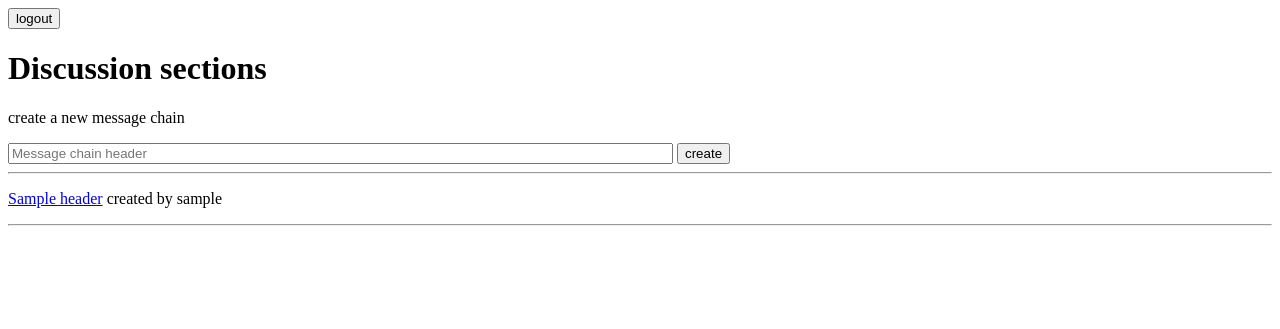
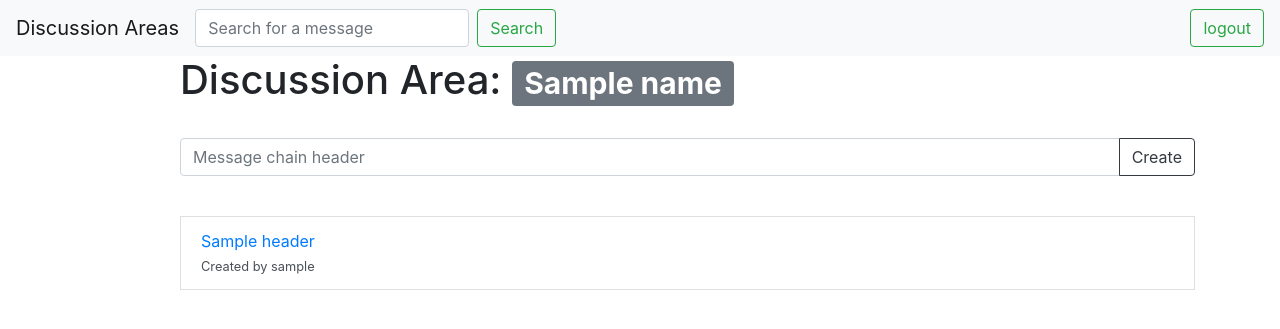
Before and after one commit to aitoAarni/Tsoha, a Flask app: template templates/area.html in a window 1280 px wide. Shown: the top 329 px of the page. Run offline with Flask 2, Linux system fonts and the light colour scheme; the template is opened without the code that fills it: most values are stand-ins (such as "Sample title", 1, 10 or a date in 2020); some libraries are stand-ins or nearby versions.

Commit message:
a few little changes

```diff
--- a/app.py
+++ b/app.py
@@ -1,3 +1,4 @@
+from itertools import chain
 from flask import Flask
 from flask import render_template, request, redirect, url_for
 from flask_sqlalchemy import SQLAlchemy
@@ -17,11 +18,14 @@ app.config['SQLALCHEMY_DATABASE_URI'] = uri
 db = SQLAlchemy(app)
 
 
-@app.route("/")
+@app.route("/", methods=['POST', 'GET'])
 def index():
-    print(tools.logged_in())
+    if request.method == 'POST':
+        success = tools.create_area(request.values['area'])
+        if not success:
+            return redirect(url_for('error', name='This area already exists'))
     areas = database.get_areas()
-    return render_template('index.html', areas=areas, logged=tools.logged_in())
+    return render_template('index.html', areas=areas, moderator=tools.is_mod(), logged=tools.logged_in())
 
 
 
@@ -32,17 +36,22 @@ def areas(id):
         if not success:
             return redirect(url_for('error', name='This chain already exists or too long name'))
     message_chains = tools.get_chains(id)
-    return render_template(f'area.html', message_chains=message_chains, id=id, logged=tools.logged_in())
+    return render_template(f'area.html', message_chains=message_chains, id=id, \
+                             name=database.get_area_name(id), logged=tools.logged_in())
 
 
 @app.route('/message_chain/<int:id>', methods=['POST', 'GET'])
 def message_chain(id):
     if request.method == 'POST':
+
         success = tools.new_message(request.form["message"], id)
         if not success:
             return redirect(url_for('error', name='message too long'))
     messages = tools.get_messages(id)
-    return render_template('message_chain.html', messages=messages, id=id, logged=tools.logged_in())
+    previous = database.get_previous_area_id(id)
+    print(previous)
+    return render_template('message_chain.html', messages=messages, previous_page=previous, \
+            id=id, header=database.get_chain_header(id), logged=tools.logged_in())
 
 
 @app.route('/error/<name>')
@@ -75,6 +84,45 @@ def signup():
 
 @app.route('/logout', methods=['POST', 'GET'])
 def logout():
-    print('yeehaw')
     tools.log_out()
     return redirect(url_for('index'))
+
+@app.route('/message_chain/<chain_id>/delete/<int:msg_id>')
+def delete_message(chain_id, msg_id):
+    tools.delete_message(msg_id)
+    return redirect(url_for('message_chain', id=chain_id))
+
+@app.route('/area/<area_id>/delete/<chain_id>')
+def delete_chain(area_id, chain_id):
+    tools.delete_msg_chain(chain_id)
+    return redirect(url_for('areas', id=area_id))
+
+@app.route("/delete/area/<id>")
+def delete_area(id):
+    if tools.delete_area(id):
+        return redirect(url_for("index"))
+    return redirect(url_for("error", name="Permission denied"))
+
+@app.route('/message_chain/<chain_id>/edit/<msg_id>', methods=['GET', 'POST'])
+def edit_message(chain_id, msg_id):
+    message_data = database.get_a_message(msg_id)
+    if request.method == 'POST':
+        if not tools.edit_message(request.values['content'], msg_id, message_data['user_id']):
+            return redirect(url_for('error', name='Wrong user'))
+        return redirect(url_for('message_chain', id=chain_id))
+    return render_template('edit_msg.html', msg=message_data, logged=tools.logged_in())
+
+@app.route('/area/<area_id>/edit/<chain_id>', methods=['GET', 'POST'])
+def edit_chain(area_id, chain_id):
+    chain_data = database.get_chain(chain_id)
+    if request.method == 'POST':
+        if not tools.edit_chain(request.values['header'], chain_id, chain_data['user_id']):
+            return redirect(url_for('error', name='Wrong user'))
+        return redirect(url_for('areas', id=area_id))
+    return render_template('edit_chain.html', msg=chain_data, logged=tools.logged_in())
+
+@app.route('/search', methods=['POST', 'GET'])
+def search():
+    if request.method == 'POST':
+        messages = tools.search_for_messages(request.values['message'])
+    return render_template('search.html', search_word=request.values['message'], messages=messages, logged=tools.logged_in())
--- a/templates/area.html
+++ b/templates/area.html
@@ -2,21 +2,32 @@
 {% block user_id %}{{user_id}}{% endblock %}
 
 {% block content %}
-<h1>Discussion sections</h1>
+<h1>Discussion Area: <span class="badge badge-secondary">{{name}}</span></h1>
+</br>
+<form action="#" method="POST">
+    <div class="input-group mb-3">
+        <input class="form-control" type="text" placeholder="Message chain header" name="header"
+             maxlength="100" required minlength="1" required>
+        <div class="input-group-append">
+            <input class="btn btn-outline-dark" type="submit" value="Create">
+        </div>
+      </div>
+</form>
 
-<p> create a new message chain </p>
-<form action="#" method="POST">
-    <input type="text" placeholder="Message chain header" name="header" size="80" maxlength="100" required>
-    <input type="submit" value="create">
-</form>
-<br\>
 
-<hr>
+</br>
+
 {% for message_chain in message_chains %}
-<p><a href="/message_chain/{{message_chain.id}}">{{message_chain.header}}</a> created by {{message_chain.username}}</p>
-{% if message_chain.owned %}
-<p>delete</p>
-{% endif %}
-<hr>
-{% endfor %}
+<div class="list-group-item list-group-item-action">
+    <a href="/message_chain/{{message_chain.id}}">{{message_chain.header}}</a>
+    </br>
+    <small>Created by {{message_chain.username}}</small>
+    {% if message_chain.owned %}
+    <p>
+    <a class="badge badge-danger" href="{{ url_for('delete_chain', area_id=id, chain_id=message_chain.id) }}">delete</a>
+    <a class="badge badge-primary" href="{{ url_for('edit_chain', area_id=id, chain_id=message_chain.id) }}">edit</a>
+    </p>
+        {% endif %}
+</div>
+    {% endfor %}
 {% endblock %}
--- a/templates/base.html
+++ b/templates/base.html
@@ -1,15 +1,48 @@
 <!DOCTYPE html>
+<head>
+    <title>Tsoha App</title>
+</head>
 <html>
+    <link rel="stylesheet" href="https://stackpath.bootstrapcdn.com/bootstrap/4.5.0/css/bootstrap.min.css">
+    <nav class="navbar navbar-expand-lg navbar-light bg-light">
+        <a class="navbar-brand" href="{{ url_for('index') }}">Discussion Areas</a>
+        <button class="navbar-toggler" type="button" data-toggle="collapse" data-target="#navbarSupportedContent" aria-controls="navbarSupportedContent" aria-expanded="false" aria-label="Toggle navigation">
+          <span class="navbar-toggler-icon"></span>
+        </button>
+
+        <div class="collapse navbar-collapse" id="navbarSupportedContent">
+          <ul class="navbar-nav mr-auto">
+            <li class="nav-item dropdown">
+              <form class="form-inline my-2 my-lg-0" action="/search" method="POST">
+                <input name="message" class="form-control mr-sm-2" type="text"
+                placeholder="Search for a message" aria-label="Search">
+                <button class="btn btn-outline-success my-2 my-sm-0" type="submit">Search</button>
+              </form>
+            </li>
+          </ul>
+
+
           {% if not logged %}
           <form action="/login" method="POST">
-        <input type="submit" value="login">
+              <input class="btn btn-outline-success my-2 my-sm-0" type="submit" value="login">
           </form>
           {% else %}
           <form action="/logout" method="POST">
-        <input type="submit" value="logout">
+              <input class="btn btn-outline-success my-2 my-sm-0" type="submit" value="logout">
           </form>
-    <p>{% block logged %} {% endblock %}</p>
           {% endif %}
+        </div>
+      </nav>
+    <div class="container">
+        <div class="row">
+            <div class="col-1">
+                {% block side %} {% endblock %}
+            </div>
 
+            <div class="col-11">
             {% block content %} {% endblock %}
+            </div>
+        </div>
+    </div>
+
 </html>
--- a/templates/register.html
+++ b/templates/register.html
@@ -5,9 +5,9 @@
 {% if user_id != 0 %}
 <p>Sign Up</p>
 <form action="#" method="POST">
-    <input type="text" placeholder="username" name="username" maxlength="15" requried>
-    <input type="password" placeholder="password" name="password" maxlength="20" required>
-    <input type="submit" value="Sign In">
+    <input class="form-control mr-sm-2" type="text" placeholder="username" name="username" maxlength="15" requried>
+    <input class="form-control mr-sm-2" type="password" placeholder="password" name="password" maxlength="20" required>
+    <input class="btn btn-outline-success my-2 my-sm-0" type="submit" value="Sign In">
 </form>
 {% else %}
 <p>Already logged in</p>
```
Also changed, not shown: src/database.py (+74 -7 lines), src/tools.py (+37 -2 lines), templates/edit_chain.html (added, +9 -0 lines), templates/edit_msg.html (added, +9 -0 lines), templates/index.html (+23 -3 lines), templates/login.html (+8 -6 lines), templates/message_chain.html (+19 -9 lines), templates/search.html (added, +19 -0 lines), 1 other file. Lines whose indentation alone changed are shown as unchanged.
